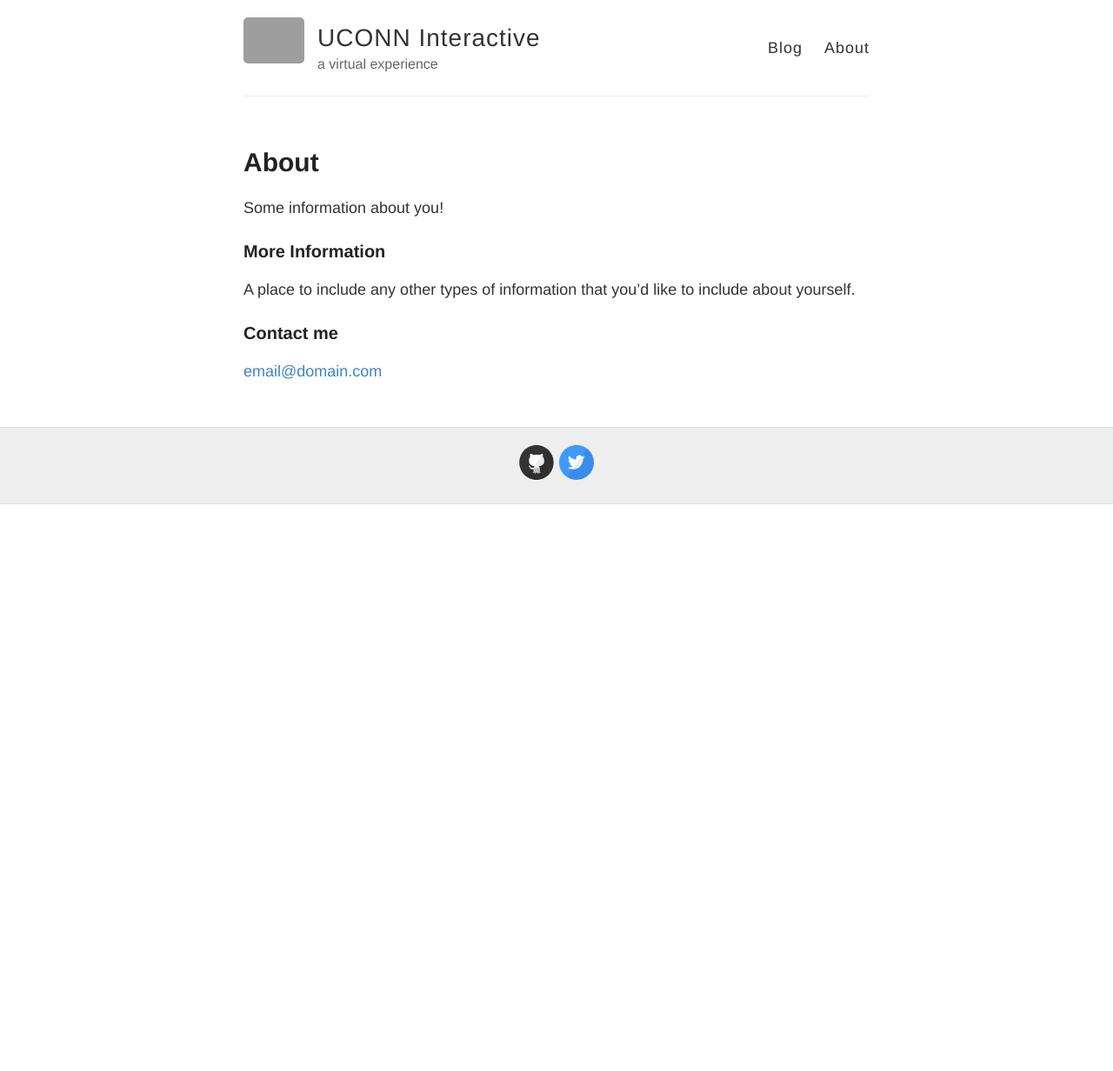
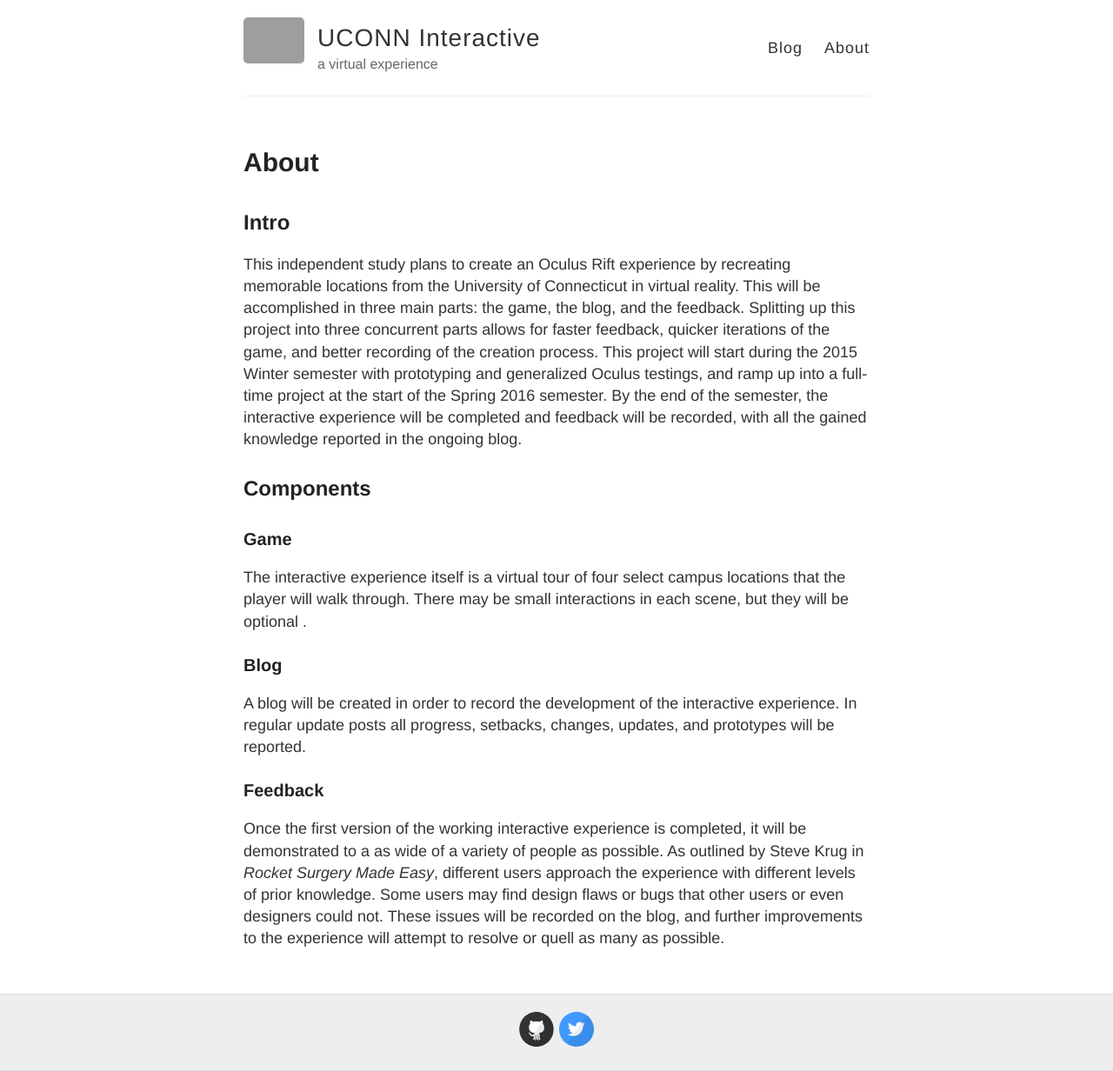
Before and after one commit to freshwaterfish1/uconninteractive, a Jekyll site: the page built from about.md, in a window 1280 px wide. Shown: the whole page at 87% size. Built offline with Jekyll 4.4.1, drawn with Linux system fonts in a browser that asks for light colours; Markdown is read by kramdown in place of the engine named in the settings; before the commit the page ends 900 px from its top, so only the background shows below that; grey boxes are pictures that could not be loaded.

Commit message:
Update about.md

```diff
--- a/about.md
+++ b/about.md
@@ -3,13 +3,14 @@ layout: page
 title: About
 permalink: /about/
 ---
+##Intro
+This independent study plans to create an Oculus Rift experience by recreating memorable locations from the University of Connecticut in virtual reality. This will be accomplished in three main parts: the game, the blog, and the feedback. Splitting up this project into three concurrent parts allows for faster feedback, quicker iterations of the game, and better recording of the creation process.
+This project will start during the 2015 Winter semester with prototyping and generalized Oculus testings, and ramp up into a full-time project at the start of the Spring 2016 semester. By the end of the semester, the interactive experience will be completed and feedback will be recorded, with all the gained knowledge reported in the ongoing blog.
 
-Some information about you!
-
-### More Information
-
-A place to include any other types of information that you'd like to include about yourself.
-
-### Contact me
-
-[email@domain.com](mailto:email@domain.com)
+##Components
+###Game
+The interactive experience itself is a virtual tour of four select campus locations that the player will walk through. There may be small interactions in each scene, but they will be optional .
+###Blog
+A blog will be created in order to record the development of the interactive experience. In regular update posts all progress, setbacks, changes, updates, and prototypes will be reported.
+###Feedback
+Once the first version of the working interactive experience is completed, it will be demonstrated to a as wide of a variety of people as possible. As outlined by Steve Krug in _Rocket Surgery Made Easy_, different users approach the experience with different levels of prior knowledge. Some users may find design flaws or bugs that other users or even designers could not. These issues will be recorded on the blog, and further improvements to the experience will attempt to resolve or quell as many as possible.
```
